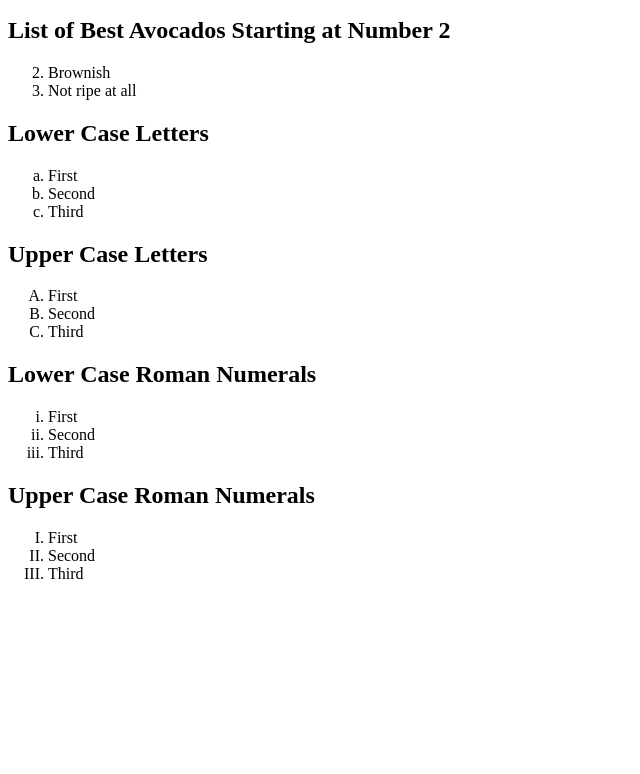
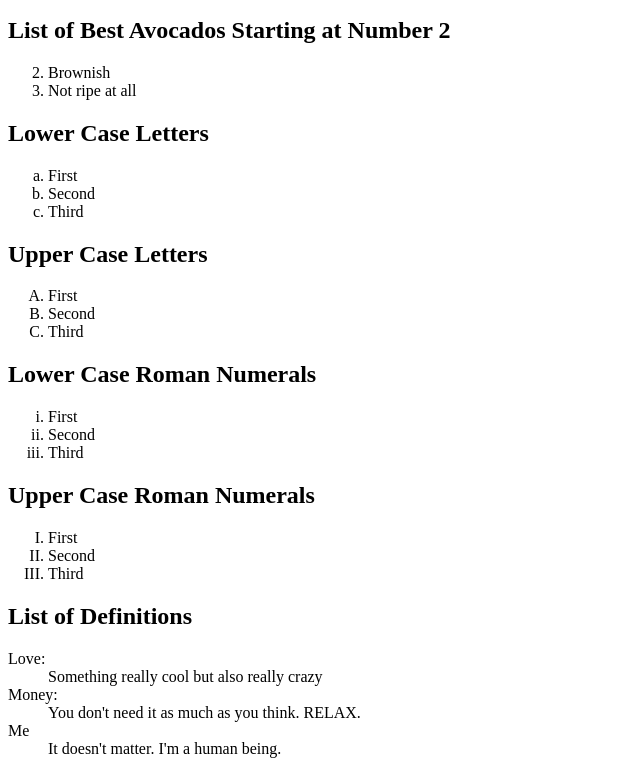
Before and after one commit to Jedaromar/HTML-Lists-Exercises-TOP, a plain HTML site: page index.html in a window 1280 px wide. Shown: the part 793-1567 px from the top of the page, without its empty margins (0-640 px from the left). Before the commit the page ends 1392 px from the top, so only its background shows below. Drawn offline with Linux system fonts and the light colour scheme.

Commit message:
Add description list

```diff
--- a/index.html
+++ b/index.html
@@ -80,5 +80,14 @@
         <li>Second</li>
         <li>Third</li>
     </ol>
+    <h2>List of Definitions</h2> <!--Description List-->
+    <dl>
+        <dt>Love:</dt>
+        <dd>Something really cool but also really crazy</dd>
+        <dt>Money:</dt>
+        <dd>You don't need it as much as you think. RELAX.</dd>
+        <dt>Me</dt>
+        <dd>It doesn't matter. I'm a human being.</dd>
+    </dl>
 </body>
 </html>
```
